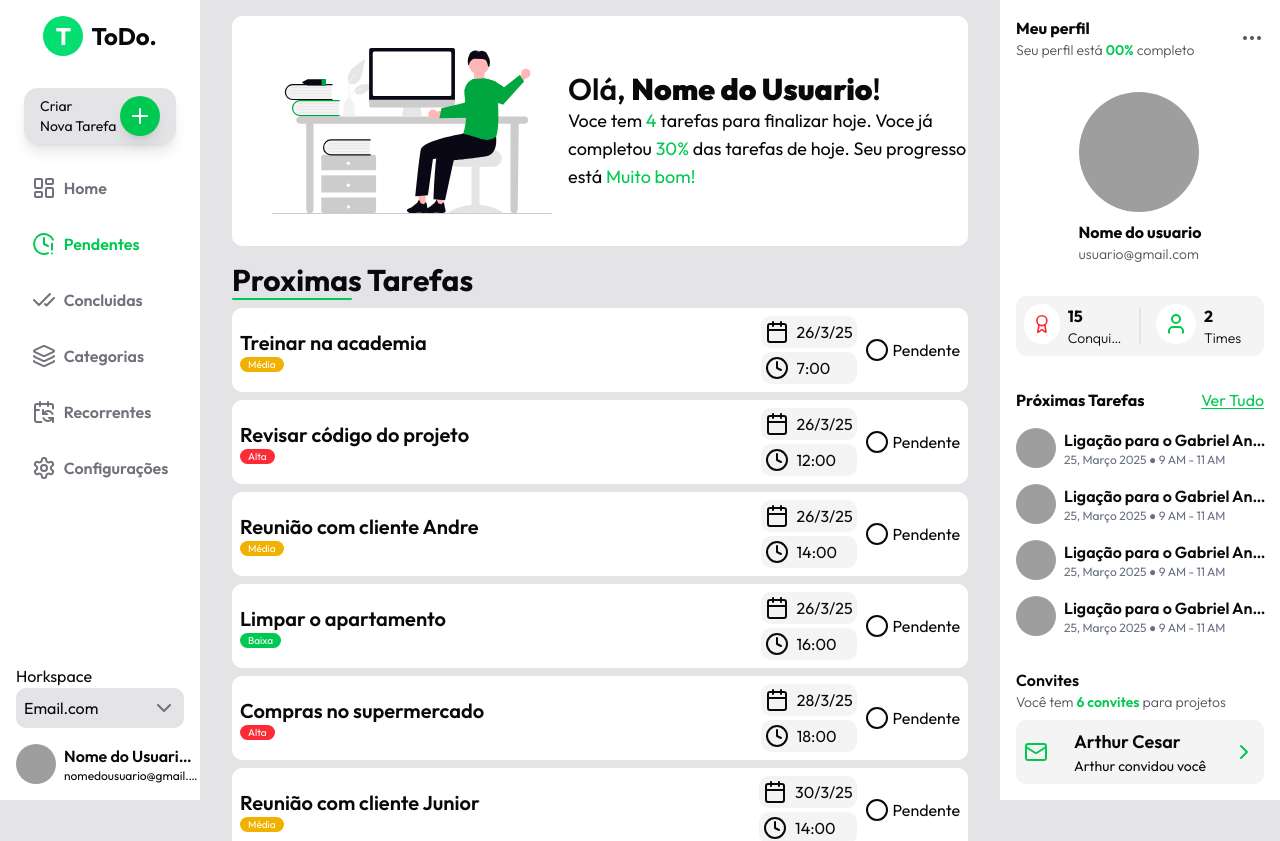
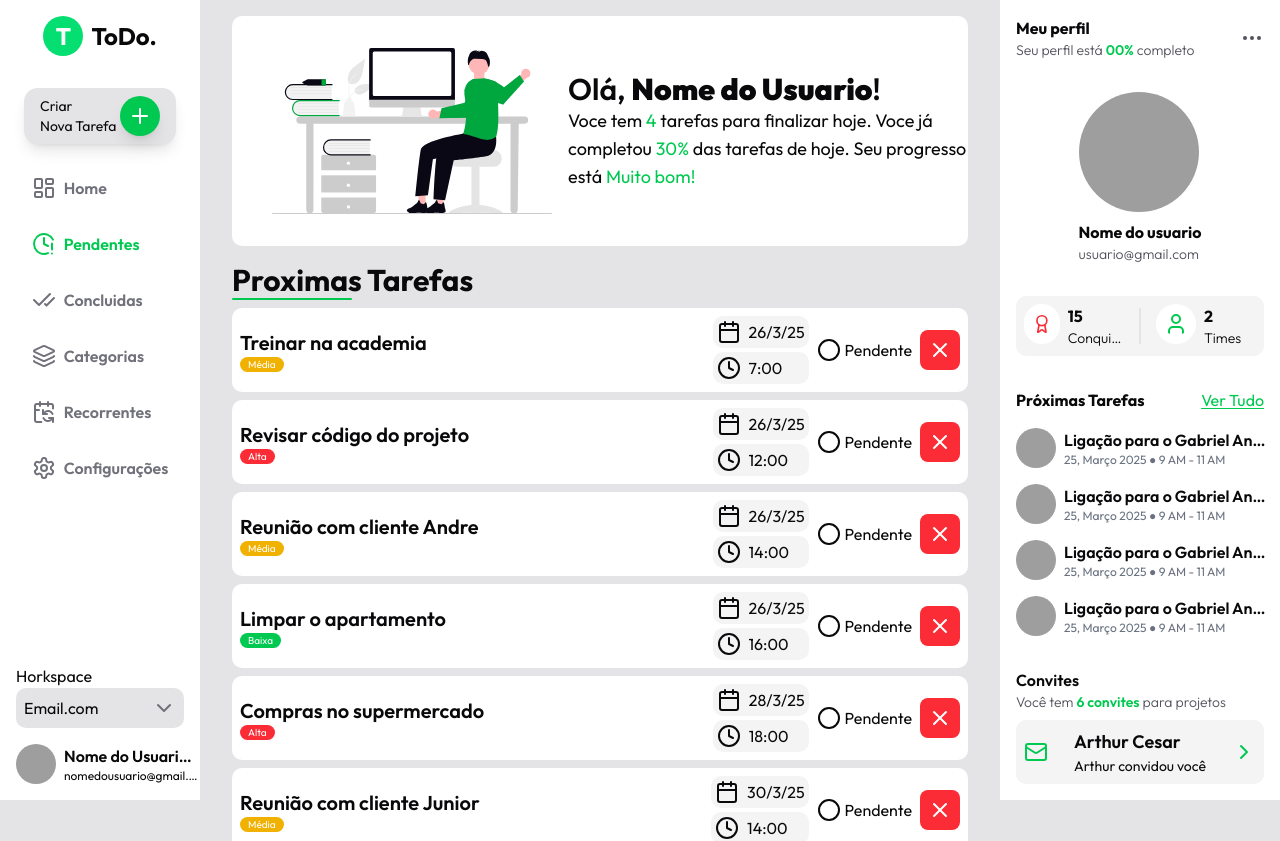
Before and after one commit to arthuracmm/todo, a React (Vite) app: page /pendentes in a window 1280 px wide. Shown: the top 841 px of the page. Built offline with nearby package versions, Linux system fonts and the light colour scheme; data requests are answered from the project's data file; grey boxes are pictures that could not be loaded.

Commit message:
creating a delete task button

```diff
--- a/public/db/db.json
+++ b/public/db/db.json
@@ -32,7 +32,7 @@
       "title": "Estudar para o exame de matemática",
       "description": "Revisar os tópicos de álgebra e geometria para o exame de sexta-feira.",
       "due_date": "2025-04-01T09:00:00Z",
-    "status": "completed",
+      "status": "pending",
       "priority": "Alta",
       "category": "Estudos"
     },
--- a/src/pages/Pendentes.tsx
+++ b/src/pages/Pendentes.tsx
@@ -3,7 +3,7 @@ import { SideBarLeft } from "@/components/SideBarLeft";
 import { SideBarRight } from "@/components/SideBarRight";
 import { Welcome } from "@/components/Welcome";
 import axios from "axios";
-import { Calendar, Circle, CircleCheck, Clock } from "lucide-react";
+import { Calendar, Circle, CircleCheck, Clock, X } from "lucide-react";
 import { useEffect, useState } from "react";
 
 type Task = {
@@ -41,6 +41,39 @@ export function Pendentes() {
             });
     }, []);
 
+    const toggleTaskCompletion = (taskId: string) => {
+        setTasks((prevState) => {
+            const updatedTasks = prevState.map((task) => {
+                if (task.id === taskId) {
+                    const updatedStatus: 'pending' | 'completed' = task.status === 'pending' ? 'completed' : 'pending';
+                    return { ...task, status: updatedStatus };
+                }
+                return task;
+            });
+            return updatedTasks;
+        });
+
+        const taskToUpdate = tasks.find(task => task.id === taskId);
+        if (taskToUpdate) {
+            axios.put(`http://localhost:5000/tarefas/${taskId}`, {
+                ...taskToUpdate,
+                status: taskToUpdate.status === 'pending' ? 'completed' : 'pending'
+            })
+                .catch(error => {
+                    console.error("Erro ao atualizar status:", error);
+                });
+        }
+    };
+
+    const taskDelete = (taskId: string) => {
+        if (window.confirm('Tem certeza que deseja deletar essa tarefa?')) {
+            axios.delete(`http://localhost:5000/tarefas/${taskId}`)
+            console.log('Tarefa deletada com sucesso')
+        } else {
+            console.log('Tarefa nao deletada')
+        }
+    }
+
     return (
         <div className="font-outfit flex bg-zinc-200">
             <NewTask isVisible={isTaskVisible} hideTaskModal={hideTaskModal} />
@@ -63,41 +96,46 @@ export function Pendentes() {
                             return (
                                 <div className={`${task.status === 'completed' ? 'opacity-50 bg-zinc-300' : 'bg-white'} flex p-2 justify-between rounded-lg items-center`} key={task.id}>
                                     <div className={`${task.status === 'completed' ? 'line-through text-zinc-500' : ''} flex flex-col`}>
-                                    <p className= 'truncate text-xl font-semibold'>
+                                        <p className='truncate text-xl font-semibold'>
                                             {task.title}
                                         </p>
                                         <p className={`${task.priority === 'Alta' ? 'bg-red-500' : task.priority === 'Média' ? 'bg-yellow-500' : 'bg-green-500'} w-fit px-2 rounded-md text-[10px] text-white`}>
                                             {task.priority}
                                         </p>
                                     </div>
-                                    <div className="flex gap-2">
+                                    <div className="flex gap-2 h-full w-fit items-center">
                                         <div className="flex flex-col gap-1">
                                             <div className="flex bg-zinc-100 p-1 rounded-lg gap-2">
-                                                <Calendar className="flex"/>
+                                                <Calendar className="flex" />
                                                 <p>{`${day}/${monthYear}`}</p>
                                             </div>
                                             <div className="flex bg-zinc-100 p-1 rounded-lg gap-2">
-                                                <Clock className="flex"/>
+                                                <Clock className="flex" />
                                                 <p>{time}</p>
                                             </div>
                                         </div>
                                         <div className="flex">
                                             <button>
                                                 {task.status === 'completed' ? (
-                                                    <div className="flex gap-1">
+                                                    <button className="flex gap-1" onClick={() => toggleTaskCompletion(task.id)}>
                                                         <CircleCheck className="text-green-500" />
                                                         <p>Completo</p>
-                                                    </div>
+                                                    </button>
                                                 ) : (
-                                                    <div className="flex gap-1">
+                                                    <button className="flex gap-1" onClick={() => toggleTaskCompletion(task.id)}>
                                                         <Circle />
                                                         <p>Pendente</p>
-                                                    </div>
+                                                    </button>
                                                 )}
                                             </button>
                                             <p>
                                             </p>
                                         </div>
+
+                                        <button className="flex bg-red-500 p-2 text-white rounded-md items-center aspect-square h-full w-full cursor-pointer"
+                                        onClick={() => taskDelete(task.id)}>
+                                            <X />
+                                        </button>
                                     </div>
                                 </div>
                             );
```
Lines whose indentation alone changed are shown as unchanged.
